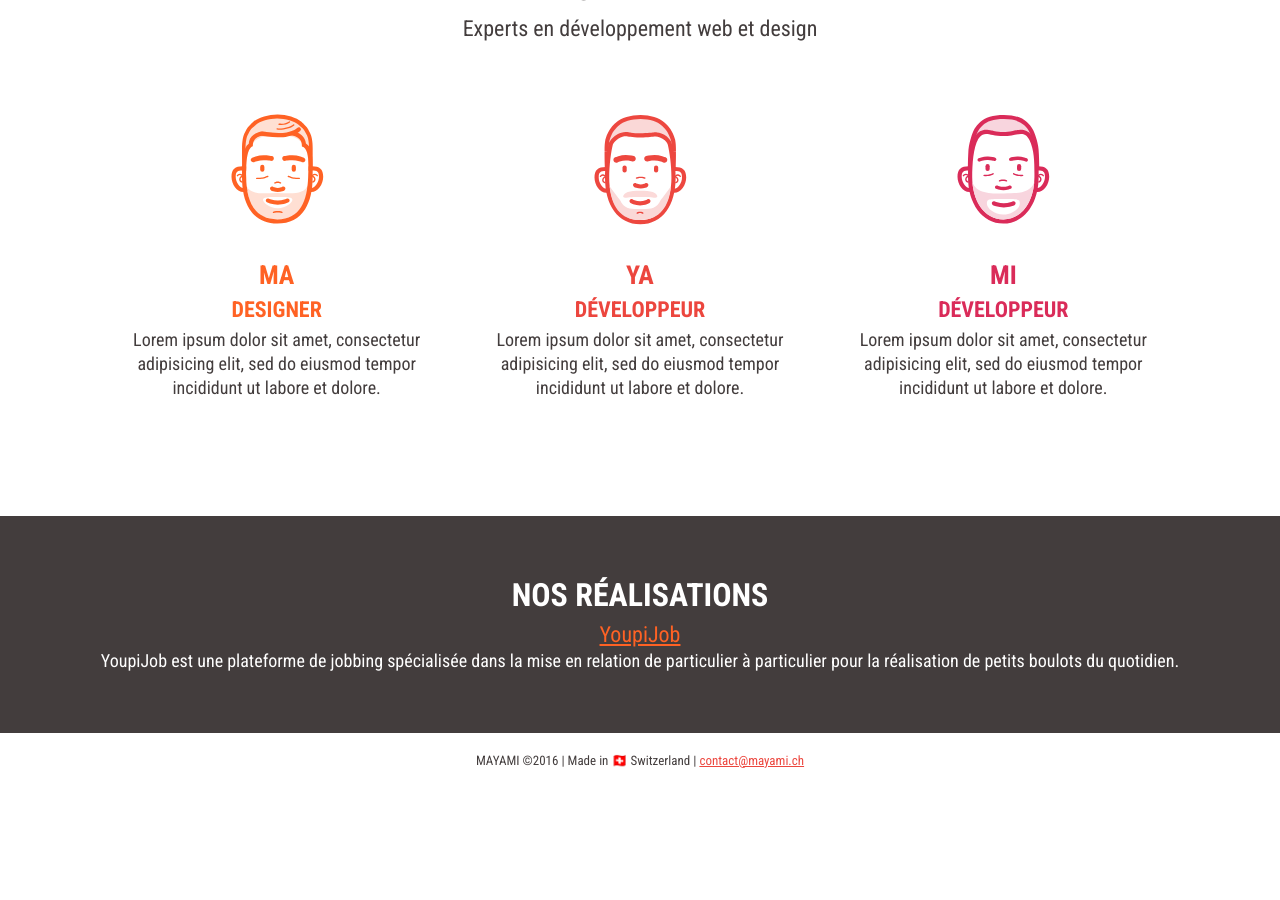
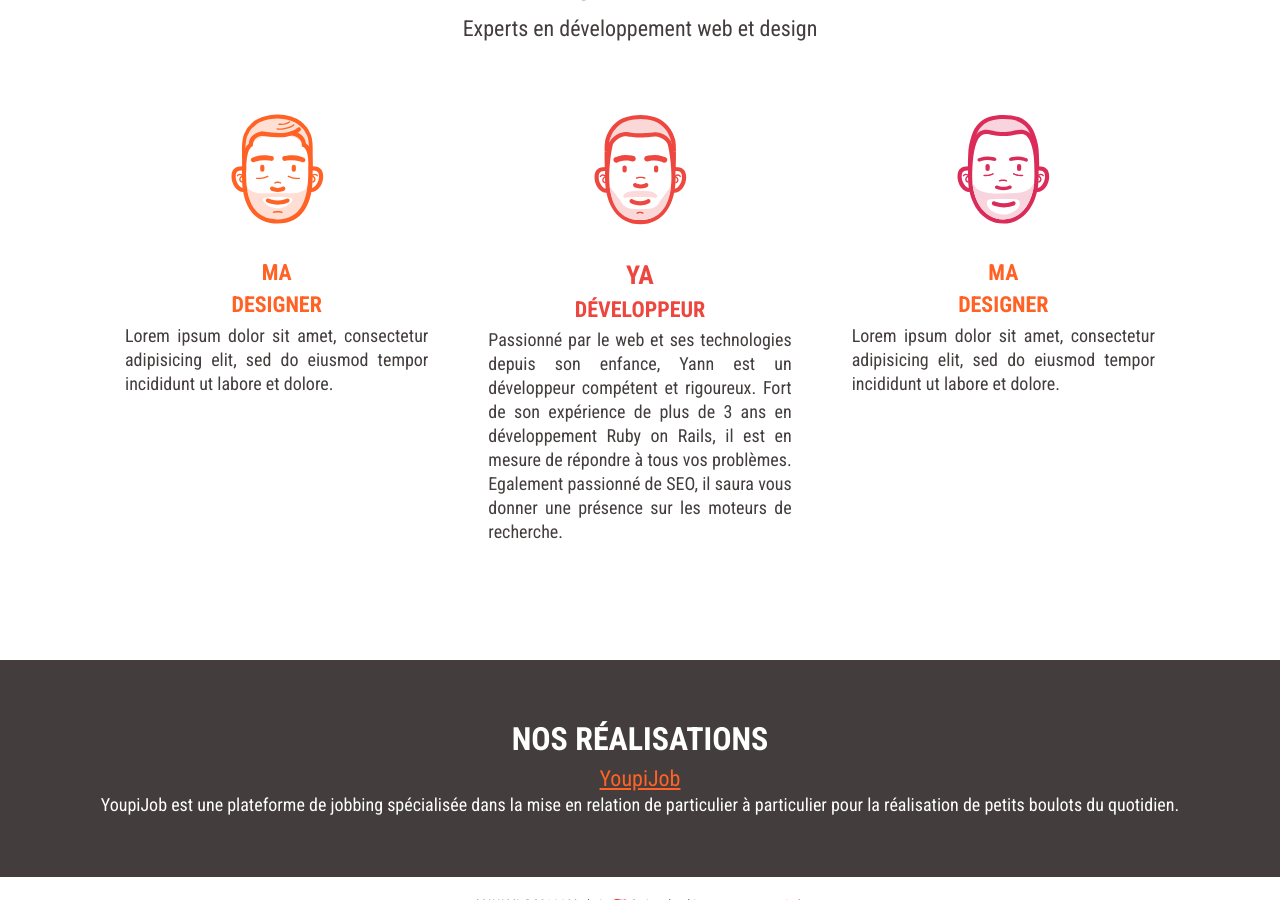
Before and after one commit to mayami-it/mayami-site, a Jekyll site: the page built from index.html, in a window 1280 px wide and 900 px high, scrolled down 1131 px. Built offline with Jekyll 4.4.1, drawn with Linux system fonts in a browser that asks for light colours; before the commit the page ends 1920 px from its top, so only the background shows below that.

Commit message:
Add presentation

```diff
--- a/index.html
+++ b/index.html
@@ -26,15 +26,15 @@ excerpt: Agence Web à Genève spécialisée dans le développement d'applicatio
       <div class="row clear">
         <div class="col-12-m col-4-l">
           <p class="u-color-white title-sub-brand">Application sur-mesure</p>
-          <p class="u-color-white text-justify-m">Du développement de votre application en passant par le référencement de votre site jusqu'à la gestion de l'infrastructure serveur, nous nous occupons de tout. Nous n'utilisons pas de CMS et développons votre solution complète de A à Z
+          <p class="u-color-white text-justify">Du développement de votre application en passant par le référencement de votre site jusqu'à la gestion de l'infrastructure serveur, nous nous occupons de tout. Nous n'utilisons pas de CMS et développons votre solution complète de A à Z
         </div>
         <div class="col-12-m col-4-l">
           <p class="u-color-white title-sub-brand">Technologies récentes</p>
-          <p class="u-color-white text-justify-m">Ruby on Rails est le framework de développement utilisé pour développer votre application. Cette technologie permet de développer rapidement des applications web stables et complètes</p>
+          <p class="u-color-white text-justify">Ruby on Rails est le framework de développement utilisé pour développer votre application. Cette technologie permet de développer rapidement des applications web stables et complètes</p>
         </div>
         <div class="col-12-m col-4-l">
           <p class="u-color-white title-sub-brand">Identité visuelle</p>
-          <p class="u-color-white text-justify-m">Selon vos directives et vos envies, nous vous crééons une véritable identité visuelle et personnelle pour votre site web</p>
+          <p class="u-color-white text-justify">Selon vos directives et vos envies, nous vous crééons une véritable identité visuelle et personnelle pour votre site web</p>
         </div>
       </div>
     </div>
@@ -55,10 +55,9 @@ excerpt: Agence Web à Genève spécialisée dans le développement d'applicatio
 
         <img class="block center" src="img/avatar-ma.svg" alt="Ma" width="140" height="140">
 
-        <h3 class="uppercase pad-top-20 u-color-orange">Ma</h3>
-        <h4 class="uppercase u-color-orange">Designer</h3>
-        <p>Lorem ipsum dolor sit amet, consectetur adipisicing elit, sed do eiusmod
-          tempor incididunt ut labore et dolore.</p>
+        <h3 class="uppercase fs-4 pad-top-20 u-color-orange">Ma</h3>
+        <h4 class="uppercase fs-4 u-color-orange">Designer</h3>
+        <p class="text-justify">Lorem ipsum dolor sit amet, consectetur adipisicing elit, sed do eiusmod tempor incididunt ut labore et dolore.</p>
       </div>
     </li>
     <li class="col-12-m col-4-l">
@@ -68,8 +67,7 @@ excerpt: Agence Web à Genève spécialisée dans le développement d'applicatio
 
         <h3 class="uppercase pad-top-20 u-color-morenga">Ya</h3>
         <h4 class="uppercase u-color-morenga">Développeur</h3>
-        <p>Lorem ipsum dolor sit amet, consectetur adipisicing elit, sed do eiusmod
-        tempor incididunt ut labore et dolore.</p>
+        <p class="text-justify">Passionné par le web et ses technologies depuis son enfance, Yann est un développeur compétent et rigoureux. Fort de son expérience de plus de 3 ans en développement Ruby on Rails, il est en mesure de répondre à tous vos problèmes. Egalement passionné de SEO, il saura vous donner une présence sur les moteurs de recherche.</p>
       </div>
     </li>
     <li class="col-12-m col-4-l">
@@ -77,10 +75,9 @@ excerpt: Agence Web à Genève spécialisée dans le développement d'applicatio
 
         <img class="block center" src="img/avatar-mi.svg" alt="Mi" width="140" height="140">
 
-        <h3 class="uppercase pad-top-20 u-color-magenta">Mi</h3>
-        <h4 class="uppercase u-color-magenta">Développeur</h3>
-        <p>Lorem ipsum dolor sit amet, consectetur adipisicing elit, sed do eiusmod
-          tempor incididunt ut labore et dolore.</p>
+        <h3 class="uppercase fs-4 pad-top-20 u-color-orange">Ma</h3>
+        <h4 class="uppercase fs-4 u-color-orange">Designer</h3>
+        <p class="text-justify">Lorem ipsum dolor sit amet, consectetur adipisicing elit, sed do eiusmod tempor incididunt ut labore et dolore.</p>
       </div>
     </li>
   </ul>
```
